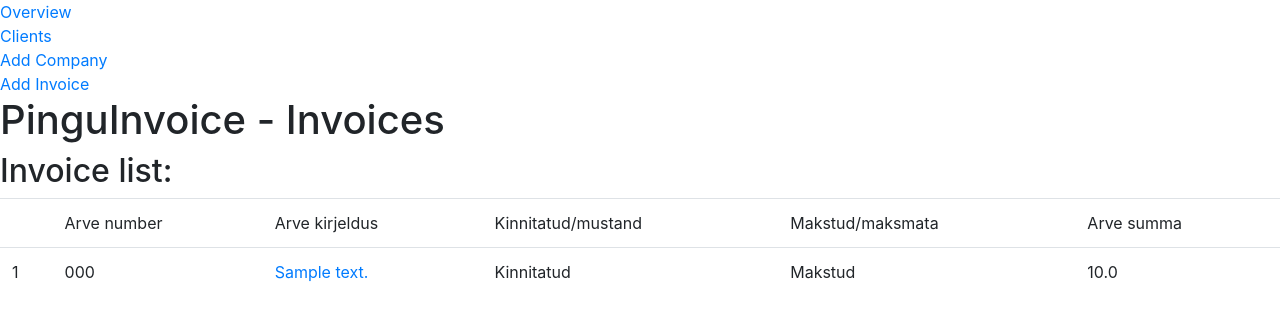
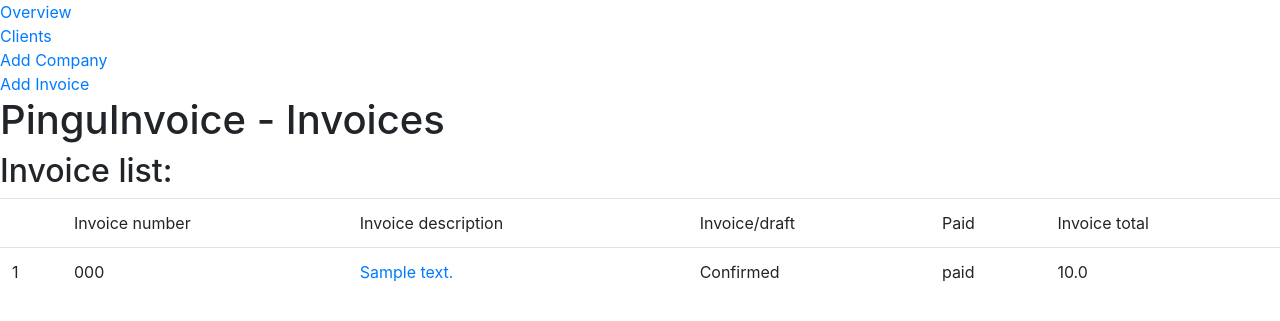
Before and after one commit to avalikarvamus/pinguinvoice, a Flask app: page /invoices/1 in a window 1280 px wide. Shown: the top 321 px of the page. Run offline with Flask 2, Linux system fonts and the light colour scheme; tables that the repository leaves empty hold one stand-in row (values such as "Sample post"); some libraries are stand-ins or nearby versions.

Commit message:
Removed some estonian from templates of add invoice and invoice and added it to translations.

```diff
--- a/app/templates/index.html
+++ b/app/templates/index.html
@@ -8,7 +8,7 @@
   <table class="table table-hover">
   <th><td>{{ gettext('Invoice number') }}</td><td>{{ gettext('Invoice description') }}</td><td>{{ gettext('Invoice/draft') }}</td><td> {{ gettext('Paid') }}</td><td>{{ gettext('Invoice total') }}</td></th>
   {% for line in invoices %}
-	<tr><td>{{loop.index}}</td><td>{{ line.number }}</td><td><a href="{{ url_for('show_invoice', invoice_id=line.id) }}">{{ line.desc }}</a></td><td> {% if line.confirmed %} {{ gettext('Kinnitatud') }} {% else %} {{ gettext('not confirmed') }} {% endif %} </td><td> {% if line.paid %} {{ gettext('paid') }} {% else %} {{ gettext('not paid') }} {% endif %} </td><td> {{ line.total }} </td></tr>
+	<tr><td>{{loop.index}}</td><td>{{ line.number }}</td><td><a href="{{ url_for('show_invoice', invoice_id=line.id) }}">{{ line.desc }}</a></td><td> {% if line.confirmed %} {{ gettext('Confirmed') }} {% else %} {{ gettext('not confirmed') }} {% endif %} </td><td> {% if line.paid %} {{ gettext('paid') }} {% else %} {{ gettext('not paid') }} {% endif %} </td><td> {{ line.total }} </td></tr>
 	{% else %}
 	<li>{{ gettext('No invoices!') }}</li>
 	{% endfor %}
@@ -18,7 +18,7 @@
   <table class="table table-hover">
   <th><td>{{ gettext('Invoice number') }}</td><td>{{ gettext('Invoice description') }}</td><td>{{ gettext('Invoice/draft') }}</td><td> {{ gettext('Paid') }}</td><td>{{ gettext('Invoice total') }}</td></th>
   {% for line in notpaid %}
-  <tr><td>{{loop.index}}</td><td>{{ line.number }}</td><td><a href="{{ url_for('show_invoice', invoice_id=line.id) }}">{{ line.desc }}</a></td><td> {% if line.confirmed %} {{ gettext('Kinnitatud') }} {% else %} {{ gettext('not confirmed') }} {% endif %} </td><td> {% if line.paid %} {{ gettext('paid') }} {% else %} {{ gettext('not paid') }} {% endif %} </td><td> {{ line.total }} </td></tr>
+  <tr><td>{{loop.index}}</td><td>{{ line.number }}</td><td><a href="{{ url_for('show_invoice', invoice_id=line.id) }}">{{ line.desc }}</a></td><td> {% if line.confirmed %} {{ gettext('Confirmed') }} {% else %} {{ gettext('not confirmed') }} {% endif %} </td><td> {% if line.paid %} {{ gettext('paid') }} {% else %} {{ gettext('not paid') }} {% endif %} </td><td> {{ line.total }} </td></tr>
   {% else %}
   <li>{{ gettext('No invoices!') }}</li>
   {% endfor %}
@@ -28,7 +28,7 @@
   <table class="table table-hover">
   <th><td>{{ gettext('Invoice number') }}</td><td>{{ gettext('Invoice description') }}</td><td>{{ gettext('Invoice/draft') }}</td><td> {{ gettext('Paid') }}</td><td>{{ gettext('Invoice total') }}</td></th>
   {% for line in drafts %}
-  <tr><td>{{loop.index}}</td><td>{{ line.number }}</td><td><a href="{{ url_for('show_invoice', invoice_id=line.id) }}">{{ line.desc }}</a></td><td> {% if line.confirmed %} {{ gettext('Kinnitatud') }} {% else %} {{ gettext('not confirmed') }} {% endif %} </td><td> {% if line.paid %} {{ gettext('paid') }} {% else %} {{ gettext('not paid') }} {% endif %} </td><td> {{ line.total }} </td></tr>
+  <tr><td>{{loop.index}}</td><td>{{ line.number }}</td><td><a href="{{ url_for('show_invoice', invoice_id=line.id) }}">{{ line.desc }}</a></td><td> {% if line.confirmed %} {{ gettext('Confirmed') }} {% else %} {{ gettext('not confirmed') }} {% endif %} </td><td> {% if line.paid %} {{ gettext('paid') }} {% else %} {{ gettext('not paid') }} {% endif %} </td><td> {{ line.total }} </td></tr>
   {% else %}
   <li>{{ gettext('No invoices!') }}</li>
   {% endfor %}
--- a/app/templates/invoices.html
+++ b/app/templates/invoices.html
@@ -1,20 +1,19 @@
 {% extends "base.html" %}
 {% block content %}
 <div id="header">
-<h1>{% if title %} {{ title }} {% else %} PinguInvoicer {% endif %}</h1>
+<h1>{% if title %} {{ title }} {% else %} {{ gettext('PinguInvoicer') }} {% endif %}</h1>
 </div>
 <div id="overview">
-  <h2>Invoice list:</h2>
+  <h2>{{ gettext('Invoice list:') }}</h2>
   <table class="table table-hover">
-  <th><td>Arve number</td><td>Arve kirjeldus</td><td>Kinnitatud/mustand</td><td> Makstud/maksmata </td><td>Arve summa</td></th>
+  <th><td>{{ gettext('Invoice number') }}</td><td>{{ gettext('Invoice description') }}</td><td>{{ gettext('Invoice/draft') }}</td><td> {{ gettext('Paid') }}</td><td>{{ gettext('Invoice total') }}</td></th>
   {% for line in invoices %}
-	<tr><td>{{loop.index}}</td><td>{{ line.number }}</td><td><a href="{{ url_for('show_invoice', invoice_id=line.id) }}">{{ line.desc }}</a></td><td> {% if line.confirmed %} Kinnitatud {% else %} kinnitamata {% endif %} </td><td> {% if line.paid %} Makstud {% else %} maksmamata {% endif %} </td><td> {{ line.total }} </td></tr>
+	<tr><td>{{loop.index}}</td><td>{{ line.number }}</td><td><a href="{{ url_for('show_invoice', invoice_id=line.id) }}">{{ line.desc }}</a></td><td> {% if line.confirmed %} {{ gettext('Confirmed') }} {% else %} {{ gettext('not confirmed') }} {% endif %} </td><td> {% if line.paid %} {{ gettext('paid') }} {% else %} {{ gettext('not paid') }} {% endif %} </td><td> {{ line.total }} </td></tr>
 	{% else %}
-	<li>No invoices!</li>
+	<li>{{ gettext('No invoices!') }}</li>
 	{% endfor %}
   </table>
 </div>
 <div id="message">
 </div>
-<noscript><div id="noscript">Need's JavaScript to work!</div></noscript>
 {% endblock %}
```
Also changed, not shown: app/translations/et/LC_MESSAGES/messages.po.
